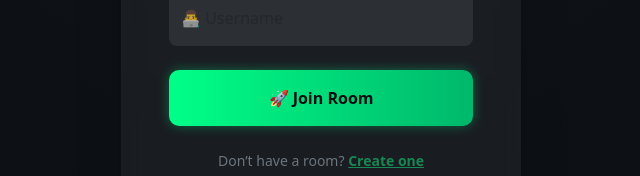
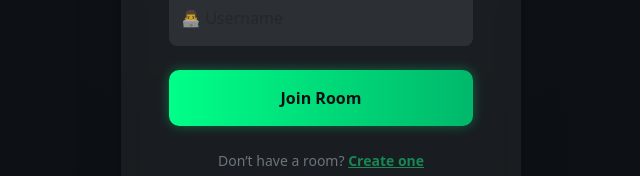
Before and after one commit to IrfanAhmed8/Real_time_code_editor, a React (Create React App) app in the folder client/: page / in a window 1280 px wide. Shown: the part 439-615 px from the top of the page, without its empty margins (319-959 px from the left). Built offline with nearby package versions, Linux system fonts and the light colour scheme.

Commit message:
changes made to readme

```diff
--- a/client/src/component/Home.js
+++ b/client/src/component/Home.js
@@ -134,7 +134,7 @@ function Home() {
           e.currentTarget.style.boxShadow = "0 0 12px #00ff8855";
         }}
       >
-        🚀 Join Room
+         Join Room
       </button>
 
       {/* Create New Room */}
```
